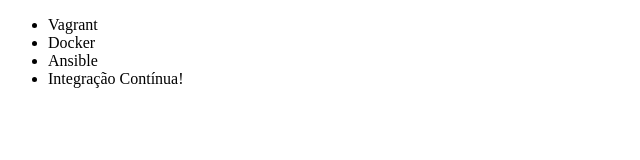
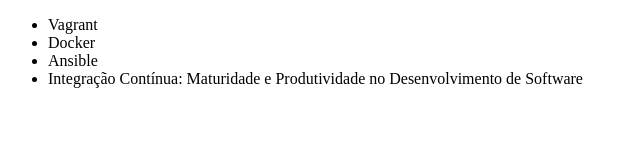
Before and after one commit to Dantas-Thiago/alura-git, a plain HTML site: page index.html in a window 1280 px wide. Shown: the whole page, without its empty margins (0-640 px from the left). Drawn offline with Linux system fonts and the light colour scheme.

Commit message:
Renomeando Curso de Integração Contínua

```diff
--- a/index.html
+++ b/index.html
@@ -11,7 +11,7 @@
         <li> Vagrant</li>
         <li>Docker</li>
         <li>Ansible</li>
-        <li>Integração Contínua!</li>
+        <li>Integração Contínua: Maturidade e Produtividade no Desenvolvimento de Software</li>
     </ul>
 </body>
 </html>
```
